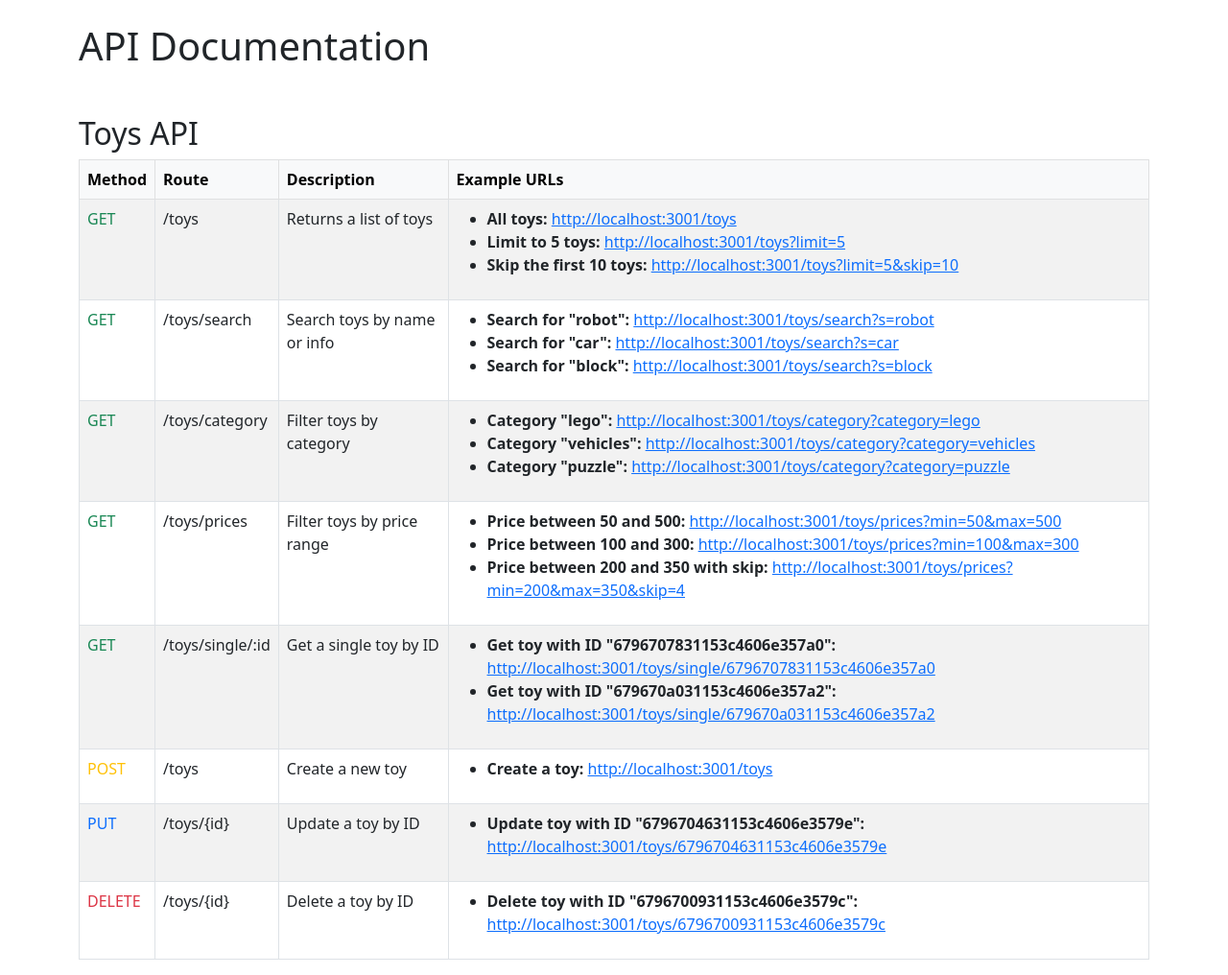
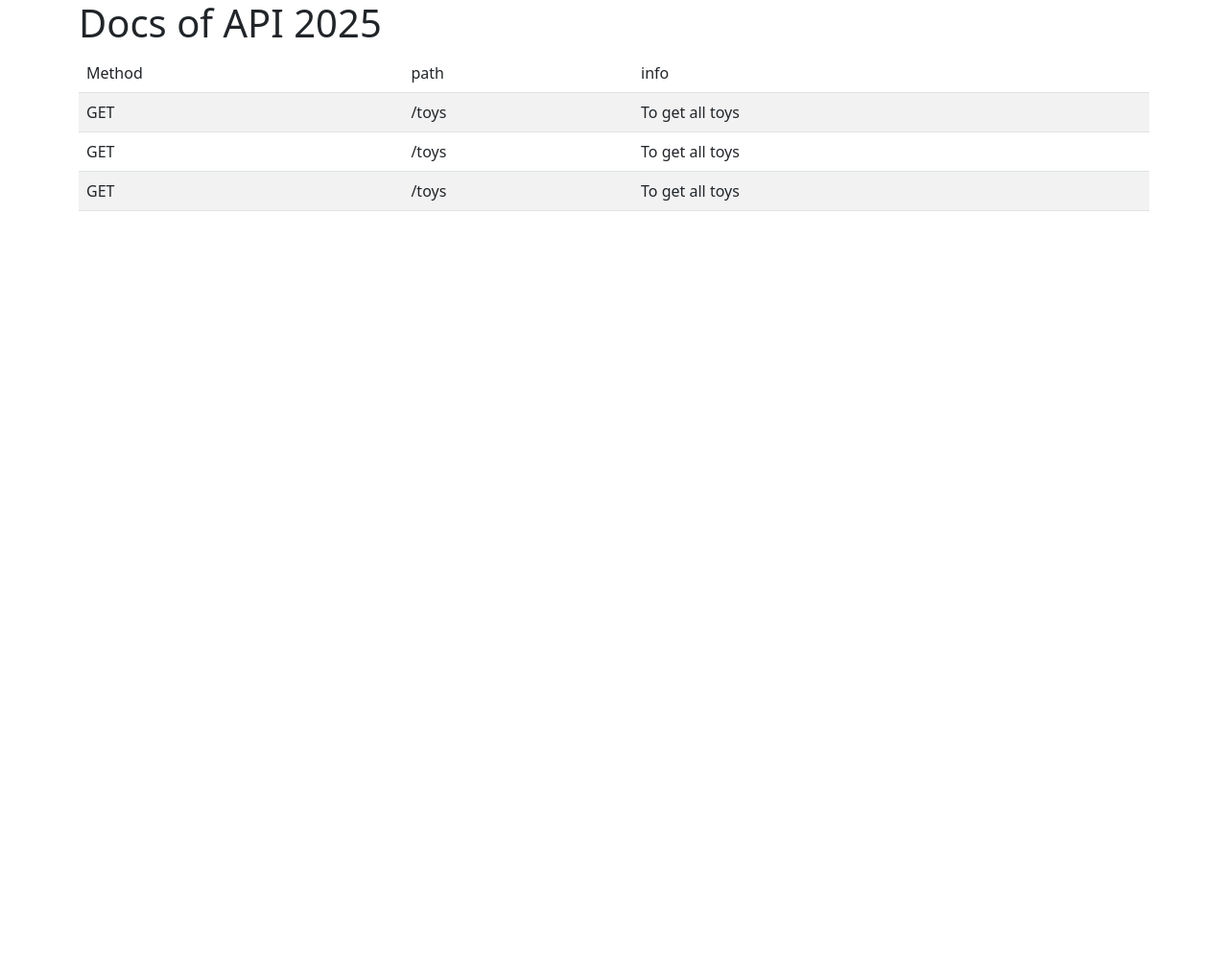
Before and after one commit to kfirmoscovich1/NodeExam, a website: page public/index.html in a window 1280 px wide. Shown: the whole page at 96% size. After the commit the page ends 800 px from the top, so only its background shows below. Drawn offline with nearby package versions, Linux system fonts and the light colour scheme.

Commit message:
Add files via upload

```diff
--- a/public/index.html
+++ b/public/index.html
@@ -4,121 +4,35 @@
   <meta charset="UTF-8">
   <meta name="viewport" content="width=device-width, initial-scale=1.0">
   <link href='https://cdn.jsdelivr.net/npm/bootstrap@5.2.1/dist/css/bootstrap.min.css' rel='stylesheet' integrity='sha384-iYQeCzEYFbKjA/T2uDLTpkwGzCiq6soy8tYaI1GyVh/UjpbCx/TYkiZhlZB6+fzT' crossorigin='anonymous'>
-  <title>API Documentation</title>
+  <title>Document</title>
 </head>
 <body>
-  <div class="container mt-4">
-    <h1 class="mb-4">API Documentation</h1>
-
-    <h2 class="mt-5">Toys API</h2>
-    <table class="table table-striped table-bordered">
-      <thead class="table-light">
+  <!-- קובץ שיטען ראשון -->
+  <div class="container">
+    <h1>Docs of API 2025</h1>
+    <table class="table table-striped">
+      <thead>
         <tr>
-          <th>Method</th>
-          <th>Route</th>
-          <th>Description</th>
-          <th>Example URLs</th>
+          <td>Method</td>
+          <td>path</td>
+          <td>info</td>
         </tr>
       </thead>
       <tbody>
-        <!-- GET: /toys -->
         <tr>
-          <td class="text-success">GET</td>
+          <td>GET</td>
           <td>/toys</td>
-          <td>Returns a list of toys</td>
-          <td>
-            <ul>
-              <li><strong>All toys:</strong> <a href="http://localhost:3001/toys" target="_blank">http://localhost:3001/toys</a></li>
-              <li><strong>Limit to 5 toys:</strong> <a href="http://localhost:3001/toys?limit=5" target="_blank">http://localhost:3001/toys?limit=5</a></li>
-              <li><strong>Skip the first 10 toys:</strong> <a href="http://localhost:3001/toys?limit=5&skip=10" target="_blank">http://localhost:3001/toys?limit=5&skip=10</a></li>
-            </ul>
-          </td>
+          <td>To get all toys</td>
         </tr>
-        <!-- GET: /toys/search -->
         <tr>
-          <td class="text-success">GET</td>
-          <td>/toys/search</td>
-          <td>Search toys by name or info</td>
-          <td>
-            <ul>
-              <li><strong>Search for "robot":</strong> <a href="http://localhost:3001/toys/search?s=robot" target="_blank">http://localhost:3001/toys/search?s=robot</a></li>
-              <li><strong>Search for "car":</strong> <a href="http://localhost:3001/toys/search?s=car" target="_blank">http://localhost:3001/toys/search?s=car</a></li>
-              <li><strong>Search for "block":</strong> <a href="http://localhost:3001/toys/search?s=block" target="_blank">http://localhost:3001/toys/search?s=block</a></li>
-            </ul>
-          </td>
+          <td>GET</td>
+          <td>/toys</td>
+          <td>To get all toys</td>
         </tr>
-        <!-- GET: /toys/category -->
         <tr>
-          <td class="text-success">GET</td>
-          <td>/toys/category</td>
-          <td>Filter toys by category</td>
-          <td>
-            <ul>
-              <li><strong>Category "lego":</strong> <a href="http://localhost:3001/toys/category?category=lego" target="_blank">http://localhost:3001/toys/category?category=lego</a></li>
-              <li><strong>Category "vehicles":</strong> <a href="http://localhost:3001/toys/category?category=vehicles" target="_blank">http://localhost:3001/toys/category?category=vehicles</a></li>
-              <li><strong>Category "puzzle":</strong> <a href="http://localhost:3001/toys/category?category=puzzle" target="_blank">http://localhost:3001/toys/category?category=puzzle</a></li>
-            </ul>
-          </td>
-        </tr>
-        <!-- GET: /toys/prices -->
-        <tr>
-          <td class="text-success">GET</td>
-          <td>/toys/prices</td>
-          <td>Filter toys by price range</td>
-          <td>
-            <ul>
-              <li><strong>Price between 50 and 500:</strong> <a href="http://localhost:3001/toys/prices?min=50&max=500" target="_blank">http://localhost:3001/toys/prices?min=50&max=500</a></li>
-              <li><strong>Price between 100 and 300:</strong> <a href="http://localhost:3001/toys/prices?min=100&max=300" target="_blank">http://localhost:3001/toys/prices?min=100&max=300</a></li>
-              <li><strong>Price between 200 and 350 with skip:</strong> <a href="http://localhost:3001/toys/prices?min=200&max=350&skip=4" target="_blank">http://localhost:3001/toys/prices?min=200&max=350&skip=4</a></li>
-            </ul>
-          </td>
-        </tr>
-        <!-- GET: /toys/single/:id -->
-        <tr>
-          <td class="text-success">GET</td>
-          <td>/toys/single/:id</td>
-          <td>Get a single toy by ID</td>
-          <td>
-            <ul>
-              <li><strong>Get toy with ID "6796707831153c4606e357a0":</strong> <a href="http://localhost:3001/toys/single/6796707831153c4606e357a0" target="_blank">http://localhost:3001/toys/single/6796707831153c4606e357a0</a></li>
-              <li><strong>Get toy with ID "679670a031153c4606e357a2":</strong> <a href="http://localhost:3001/toys/single/679670a031153c4606e357a2" target="_blank">http://localhost:3001/toys/single/679670a031153c4606e357a2</a></li>
-            </ul>
-          </td>
-        </tr>
-        <!-- POST: /toys -->
-        <tr>
-          <td class="text-warning">POST</td>
+          <td>GET</td>
           <td>/toys</td>
-          <td>Create a new toy</td>
-          <td>
-            <ul>
-              <li><strong>Create a toy:</strong> <a href="http://localhost:3001/toys" target="_blank">http://localhost:3001/toys</a></li>
-            </ul>
-          </td>
-        </tr>
-        <!-- PUT: /toys/{id} -->
-        <tr>
-          <td class="text-primary">PUT</td>
-          <td>/toys/{id}</td>
-          <td>Update a toy by ID</td>
-          <td>
-            <ul>
-              <li><strong>Update toy with ID "6796704631153c4606e3579e":</strong>
-              <a href="http://localhost:3001/toys/6796704631153c4606e3579e" target="_blank">http://localhost:3001/toys/6796704631153c4606e3579e</a></li>
-            </ul>
-          </td>
-        </tr>
-        <!-- DELETE: /toys/{id} -->
-        <tr>
-          <td class="text-danger">DELETE</td>
-          <td>/toys/{id}</td>
-          <td>Delete a toy by ID</td>
-          <td>
-            <ul>
-              <li><strong>Delete toy with ID "6796700931153c4606e3579c":</strong>
-              <a href="http://localhost:3001/toys/6796700931153c4606e3579c" target="_blank">http://localhost:3001/toys/6796700931153c4606e3579c</a></li>
-            </ul>
-          </td>
+          <td>To get all toys</td>
         </tr>
       </tbody>
     </table>
```
Also changed, not shown: public/spring.html (added, +11 -0 lines), public/summer.html (added, +11 -0 lines), public/winter.html (added, +11 -0 lines).
